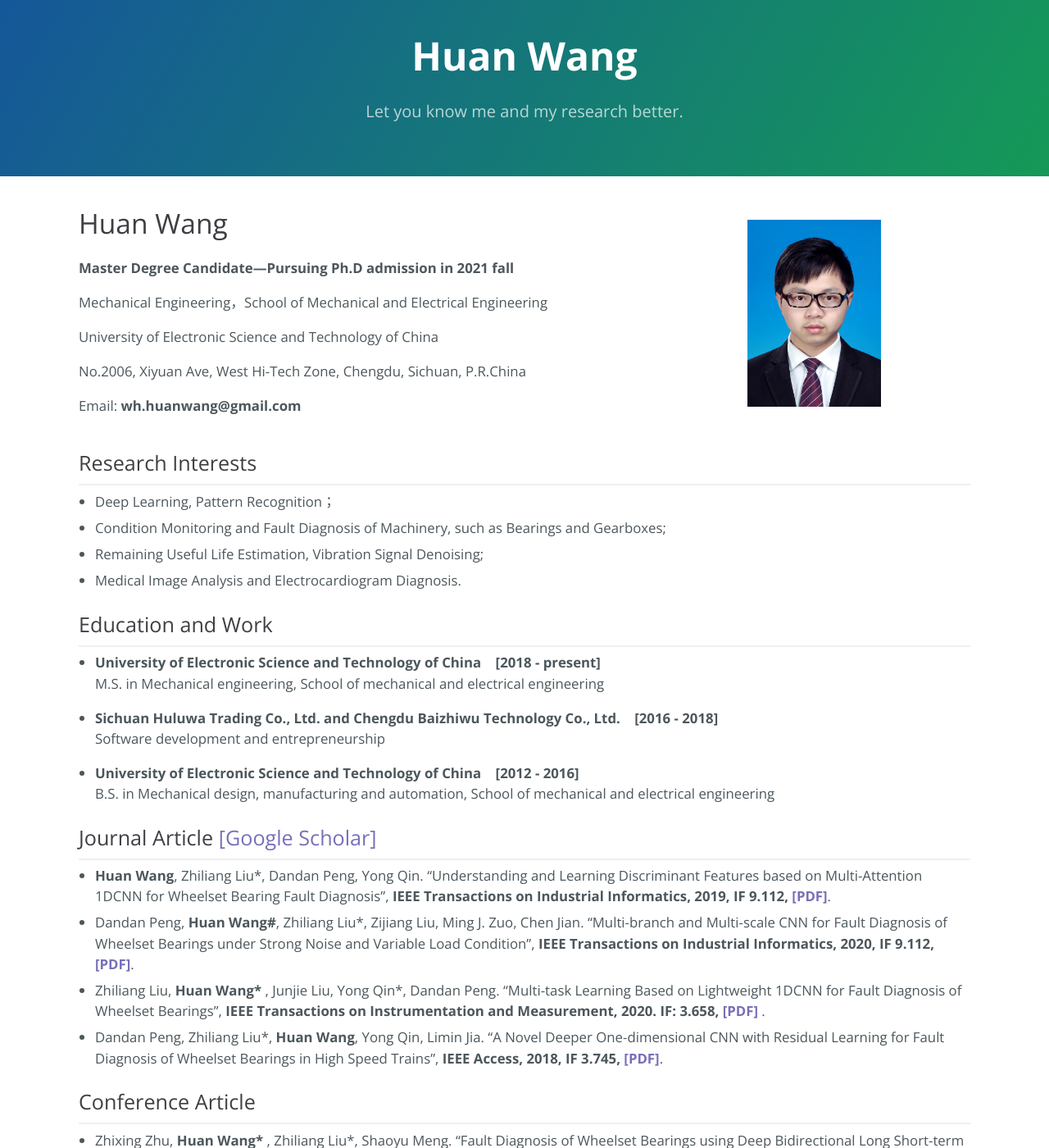
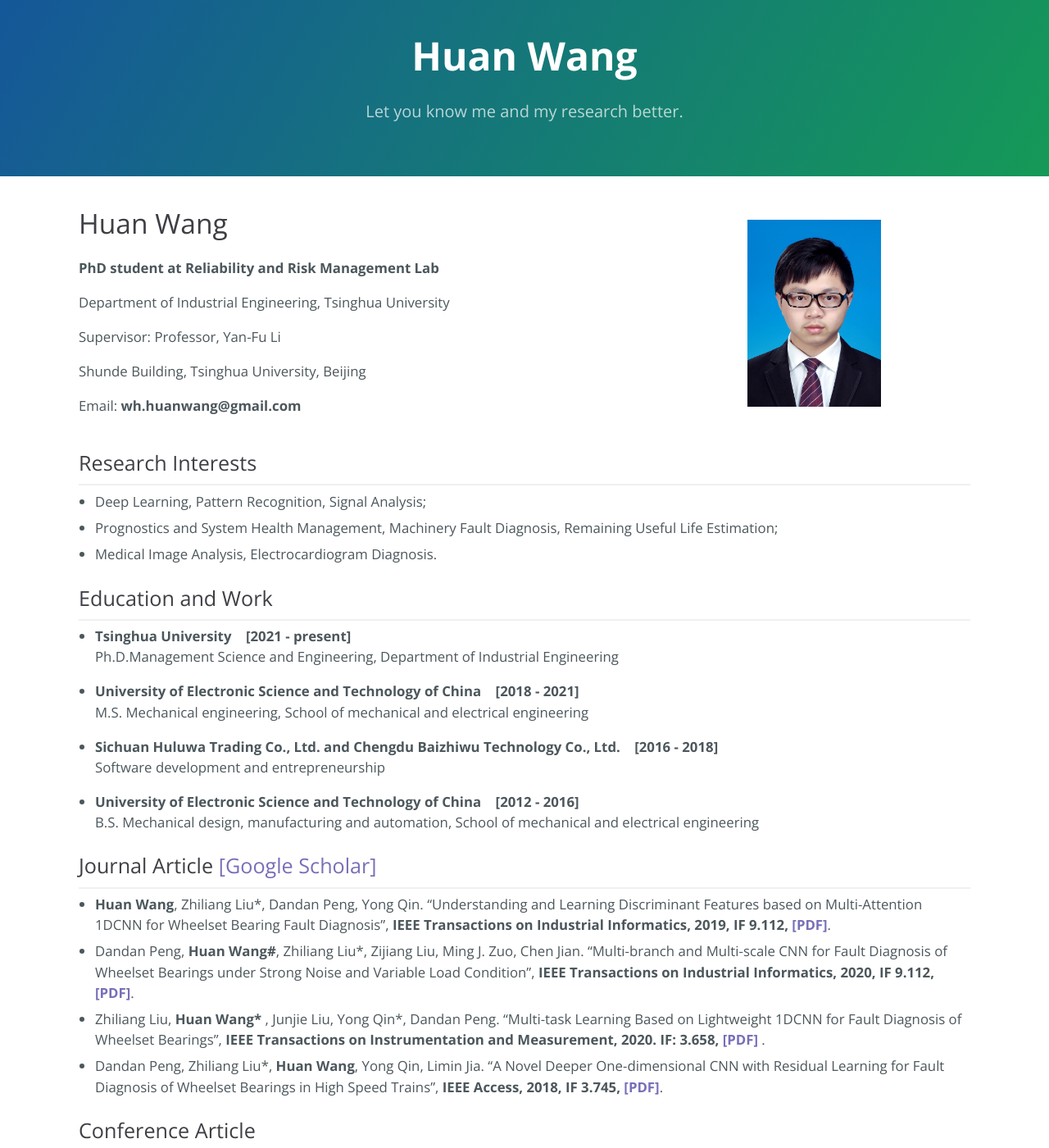
Before and after one commit to WH-HuanWang/WH-HuanWang.github.io, a Jekyll site: the page built from index.md, in a window 1280 px wide and 1400 px high. Shown: the whole window at 82% size. Built offline with Jekyll 4.4.1, drawn with Linux system fonts in a browser that asks for light colours.

Commit message:
Update index.md

```diff
--- a/index.md
+++ b/index.md
@@ -8,10 +8,10 @@ description: Let you know me and my research better.
   <tr>
     <td width="75%">
       <h1>Huan Wang</h1>
-      <p><b>Master Degree Candidate—Pursuing Ph.D admission in 2021 fall</b></p>
-      <p>Mechanical Engineering，School of Mechanical and Electrical Engineering</p>
-      <p>University of Electronic Science and Technology of China</p>
-      <p>No.2006, Xiyuan Ave, West Hi-Tech Zone, Chengdu, Sichuan, P.R.China</p>
+      <p><b>PhD student at Reliability and Risk Management Lab</b></p>
+      <p>Department of Industrial Engineering, Tsinghua University</p>
+      <p>Supervisor: Professor, Yan-Fu Li</p>
+      <p>Shunde Building, Tsinghua University, Beijing</p>
       <p>Email: <b>wh.huanwang@gmail.com</b></p>
     </td>
     <td width="25%">
@@ -22,21 +22,23 @@ description: Let you know me and my research better.
 
 ## Research Interests
 * * *
-* Deep Learning, Pattern Recognition；
-* Condition Monitoring and Fault Diagnosis of Machinery, such as Bearings and Gearboxes;
-* Remaining Useful Life Estimation, Vibration Signal Denoising;
-* Medical Image Analysis and Electrocardiogram Diagnosis.
+* Deep Learning, Pattern Recognition, Signal Analysis;
+* Prognostics and System Health Management, Machinery Fault Diagnosis, Remaining Useful Life Estimation;
+* Medical Image Analysis, Electrocardiogram Diagnosis.
 
 ## Education and Work
 * * *
-* <b>University of Electronic Science and Technology of China &nbsp;&nbsp;&nbsp;[2018 - present]</b>
-M.S. in Mechanical engineering, School of mechanical and electrical engineering
+* <b>Tsinghua University &nbsp;&nbsp;&nbsp;[2021 - present]</b>
+Ph.D.Management Science and Engineering, Department of Industrial Engineering
+
+* <b>University of Electronic Science and Technology of China &nbsp;&nbsp;&nbsp;[2018 - 2021]</b>
+M.S. Mechanical engineering, School of mechanical and electrical engineering
 
 * <b>Sichuan Huluwa Trading Co., Ltd. and Chengdu Baizhiwu Technology Co., Ltd. &nbsp;&nbsp;&nbsp;[2016 - 2018]</b>
 Software development and entrepreneurship
 
 * <b>University of Electronic Science and Technology of China &nbsp;&nbsp;&nbsp;[2012 - 2016]</b>
-B.S. in Mechanical design, manufacturing and automation, School of mechanical and electrical engineering
+B.S. Mechanical design, manufacturing and automation, School of mechanical and electrical engineering
 
 
 ## Journal Article [[Google Scholar]](https://scholar.google.com.hk/citations?user=Um0g-XMAAAAJ&hl=zh-CN&authuser=1)
```
